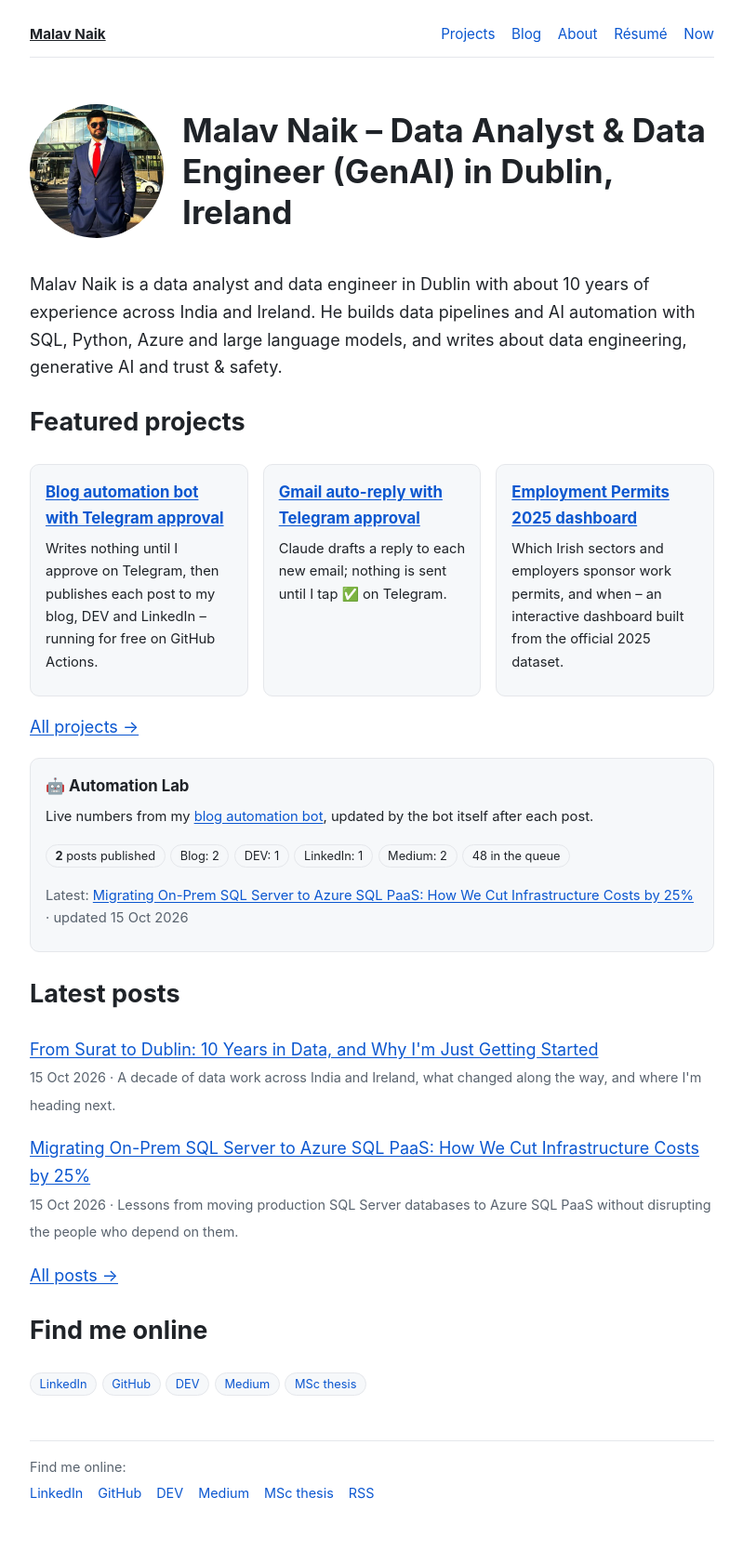
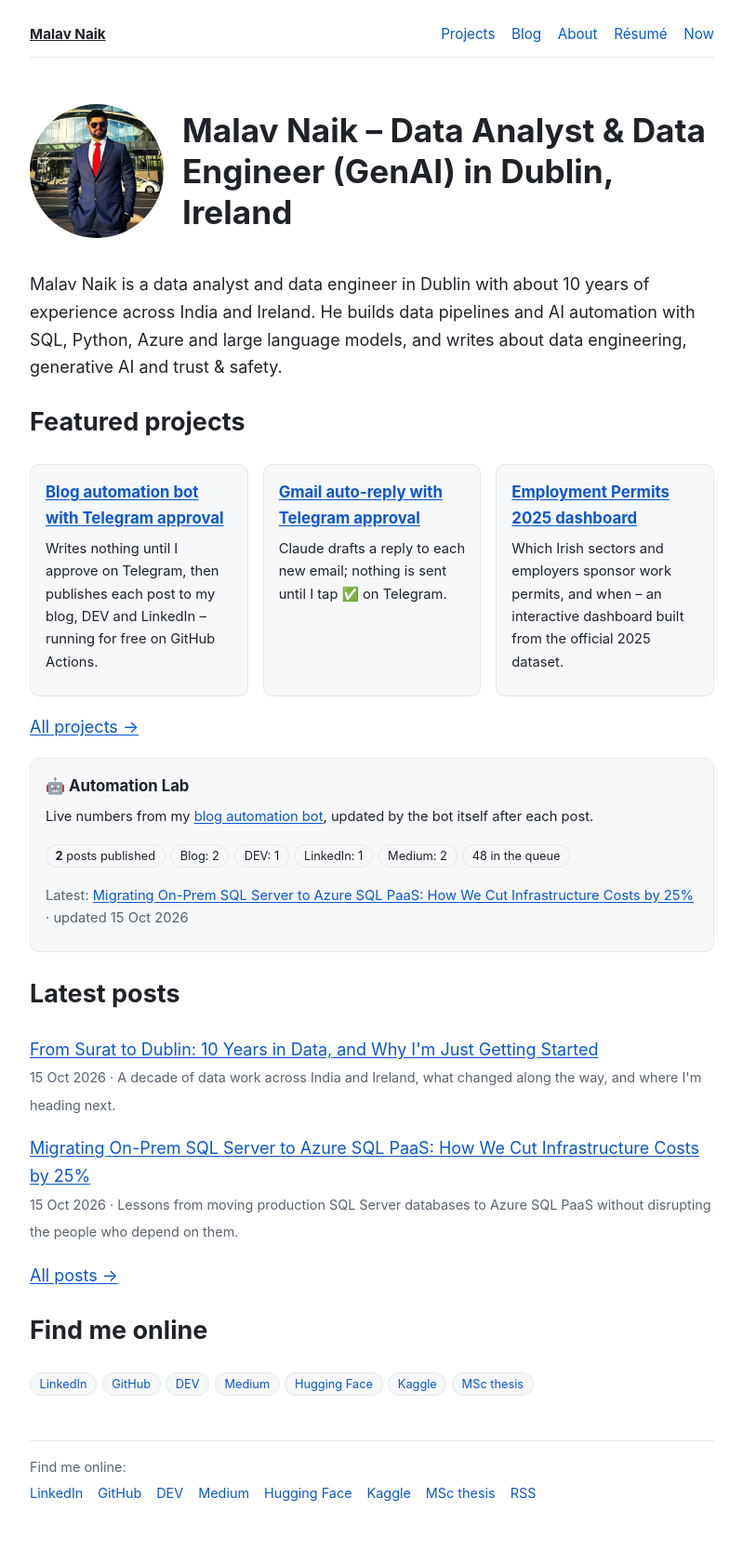
Before and after one commit to malavnaik99/malavnaik99.github.io, a Jekyll site: the page built from index.md, in a window 1280 px wide. Shown: the whole page at 93% size, without its empty margins (240-1039 px from the left). Built offline with Jekyll 4.4.1, drawn with Linux system fonts in a browser that asks for light colours.

Commit message:
Add Hugging Face and Kaggle profiles to Find me online and sameAs
Co-Authored-By: Claude Opus 5.5 <noreply@anthropic.com>
Claude-Session: https://claude.ai/code/session_01NYfnmhgza8iMHrvY1NMese

```diff
--- a/_config.yml
+++ b/_config.yml
@@ -28,6 +28,8 @@ social:
     - https://github.com/malavnaik99
     - https://dev.to/malavnaik_0381711024683d4
     - https://medium.com/@malavnaik206
+    - https://huggingface.co/Malavnaik
+    - https://www.kaggle.com/malavnaik
     - https://norma.ncirl.ie/9439/
 # "Find me online" links. Only profiles Malav actually has.
 profiles:
@@ -35,6 +37,8 @@ profiles:
   - { name: GitHub, url: "https://github.com/malavnaik99" }
   - { name: DEV, url: "https://dev.to/malavnaik_0381711024683d4" }
   - { name: Medium, url: "https://medium.com/@malavnaik206" }
+  - { name: Hugging Face, url: "https://huggingface.co/Malavnaik" }
+  - { name: Kaggle, url: "https://www.kaggle.com/malavnaik" }
   - { name: MSc thesis, url: "https://norma.ncirl.ie/9439/" }
 # Filled in once Malav creates the accounts (public values, not secrets).
 goatcounter: "malavnaik"
```
